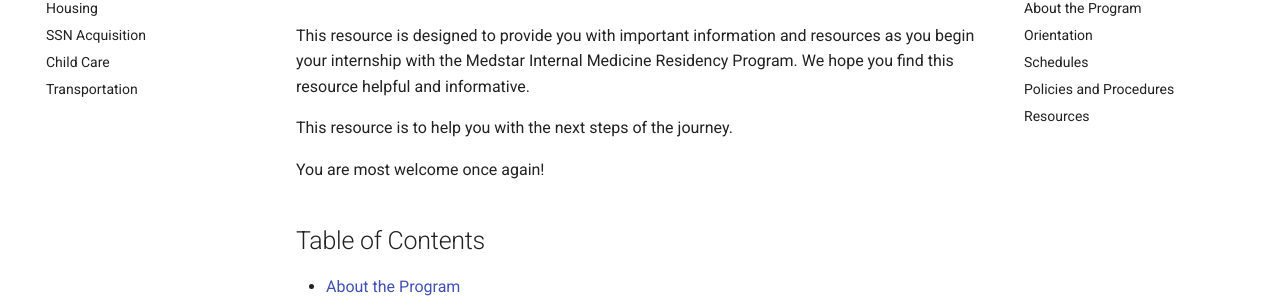
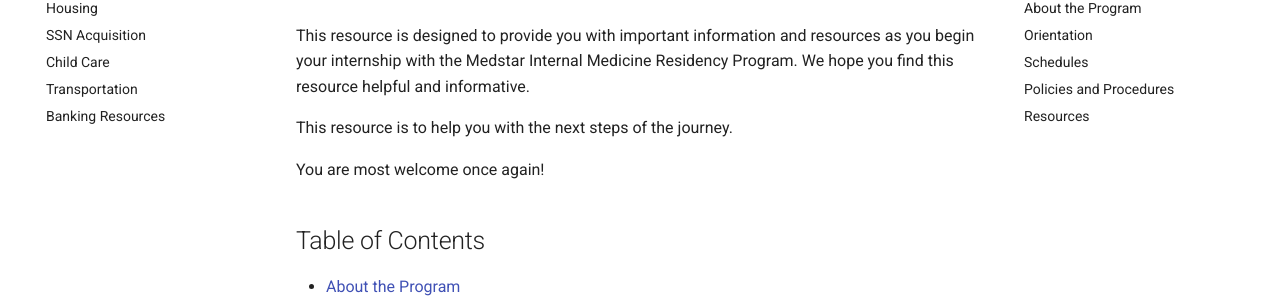
Before and after one commit to ofolimensah/Intern_Starter_Pack, an MkDocs documentation site: the page built from docs/index.md, in a window 1280 px wide. Shown: the part 157-457 px from the top of the page. Built offline with MkDocs 1.6.1 and Material for MkDocs 9.7.7, drawn with Linux system fonts in a browser that asks for light colours.

Commit message:
new sections

```diff
--- a/mkdocs.yml
+++ b/mkdocs.yml
@@ -6,6 +6,7 @@
   - SSN Acquisition: SSN Acquisition.md
   - Child Care: Child Care.md
   - Transportation: Transportation.md
+  - Banking Resources: Banking Resources.md
 
 
 theme:
```
Also changed, not shown: docs/Banking Resources.md (added, +1 -0 lines).
